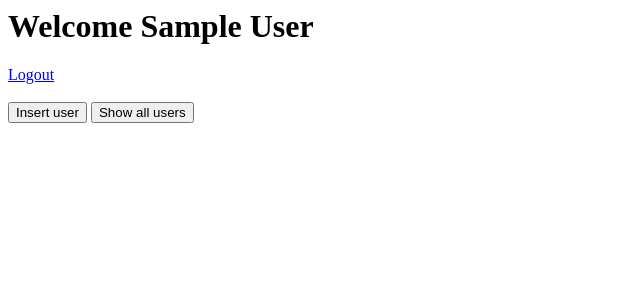
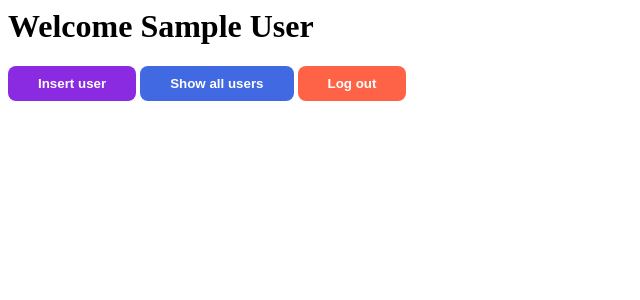
Before and after one commit to islamhamdaoui/CRUD-with-php, a PHP site: page /home.php in a window 1280 px wide. Shown: the top 300 px of the page, without its empty margins (0-640 px from the left). Run offline with PHP 8.4, Linux system fonts and the light colour scheme; the visitor is signed in with stand-in values (Sample User, id 1).

Commit message:
added some design

```diff
--- a/connection.php
+++ b/connection.php
@@ -1 +1,3 @@
 <?php
+
+$bdd = new PDO("mysql:host=localhost; dbname=users","root","");
--- a/home.php
+++ b/home.php
@@ -1,7 +1,7 @@
 <?php
 session_start();
 echo "<h1>Welcome ".  $_SESSION['username'] . " </h1>";
-echo"<a href='logout.php'>Logout</a> <br><br>";
+
 if(!isset($_SESSION["user"])) {
    header("location:index.php");
 }
@@ -16,7 +16,29 @@ if(!isset($_SESSION["user"])) {
     <title>Document</title>
 </head>
 <body>
-    <button onclick="window.location.href='insertform.php'">Insert user</button>
-    <button onclick="window.location.href='show.php'">Show all users</button>
+    <button class="add" onclick="window.location.href='insertform.php'">Insert user</button>
+    <button  onclick="window.location.href='show.php'">Show all users</button>
+    <button class="logout"  onclick="window.location.href='logout.php'">Log out</button>
+
+    <style>
+
+        button{
+            padding: 10px 30px;
+            border: none;
+            border-radius: 8px;
+            font-weight:bold;
+            color:#fff ;
+            background-color: royalblue;
+            cursor: pointer;
+        }
+
+        .add{
+            background-color: blueviolet;
+        }
+
+        .logout {
+            background-color: tomato;
+        }
+    </style>
 </body>
 </html>
```
Also changed, not shown: insert.php (+18 -0 lines), insertform.php (+15 -1 lines), show.php (+50 -0 lines).
